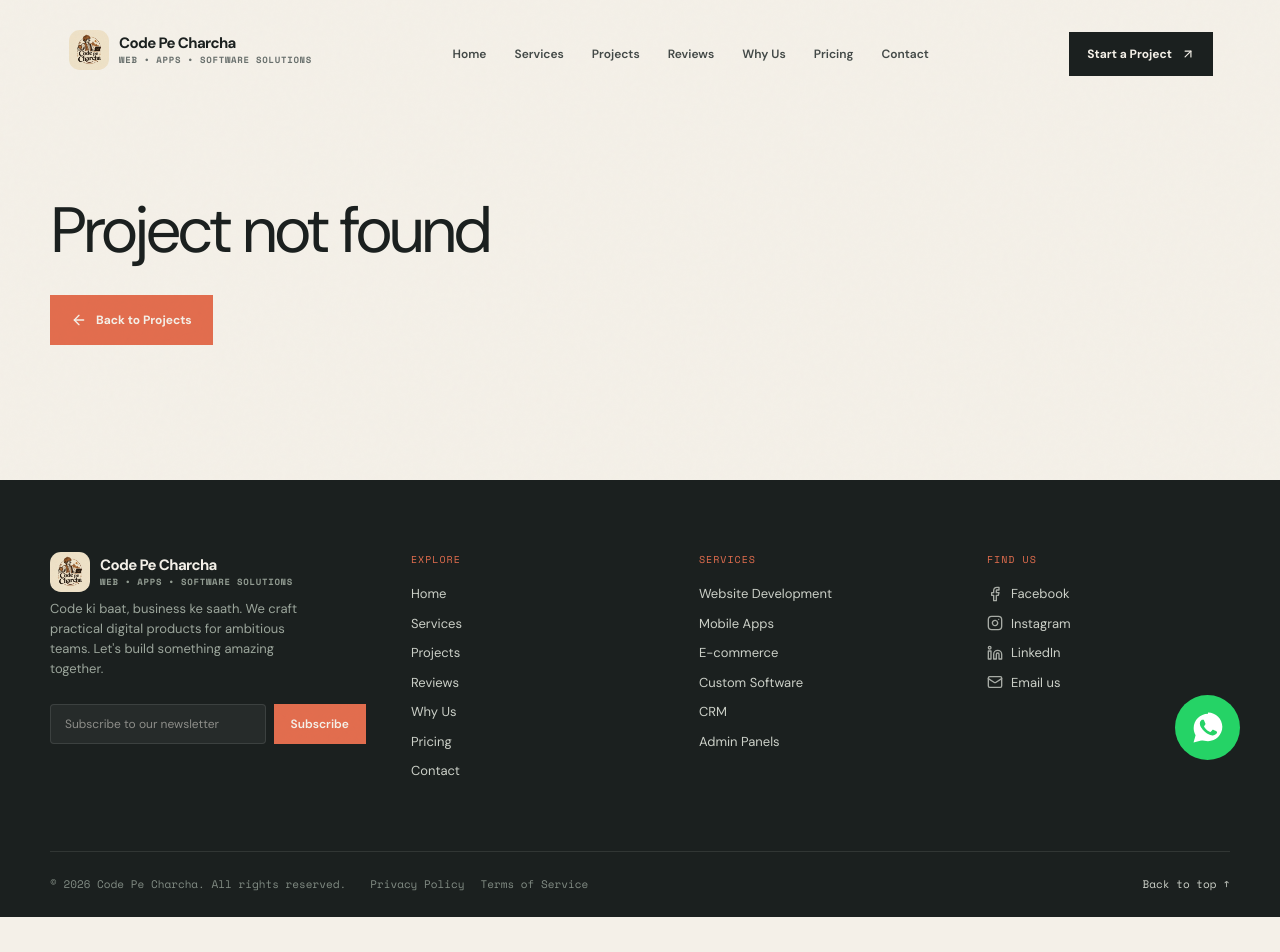
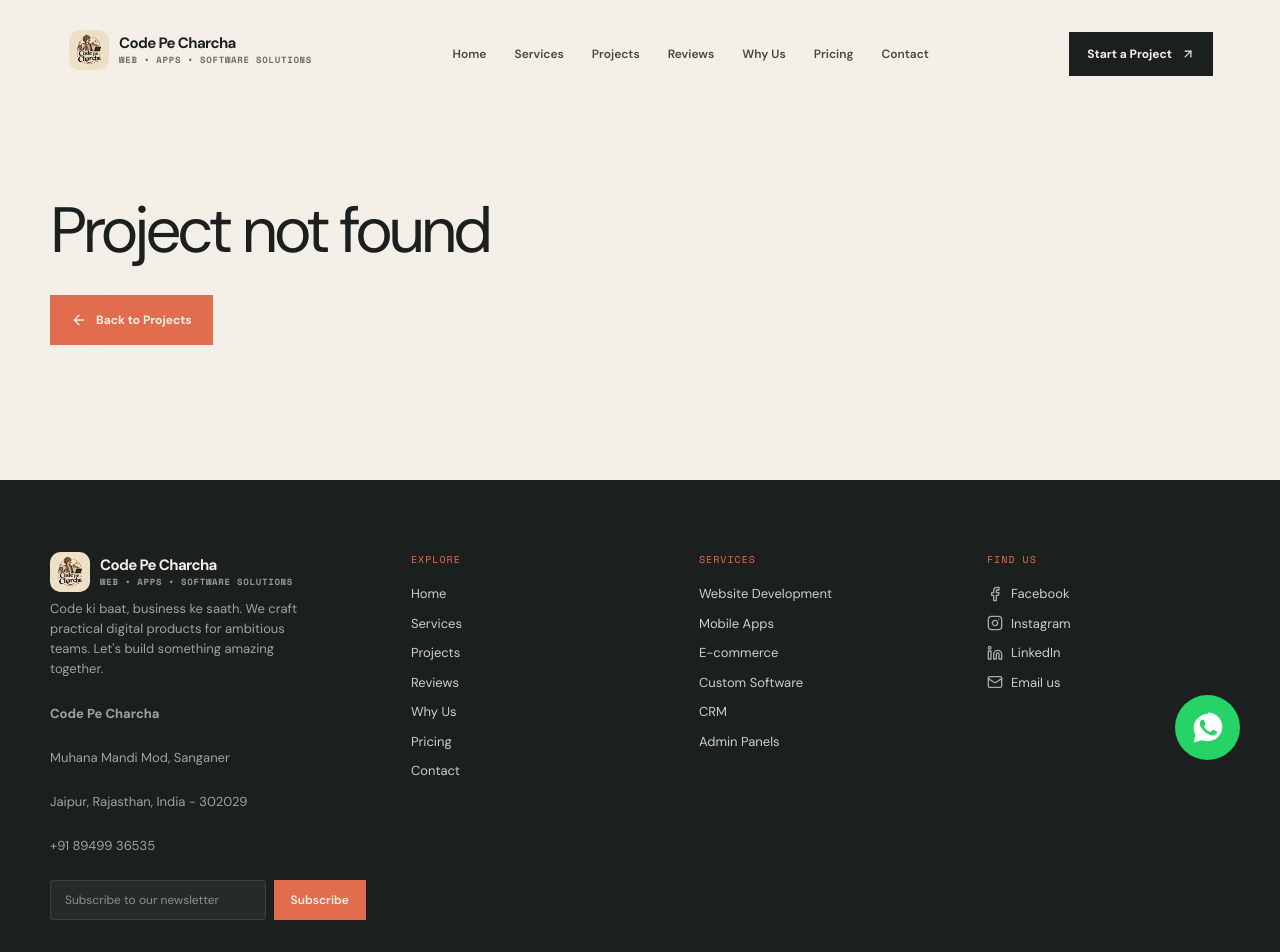
Before and after one commit to Navratan8949/codepecharcha, a Next.js app: page /projects/1 in a window 1280 px wide. Shown: the top 952 px of the page. Before the commit the page ends 917 px from the top, so only its background shows below. Built offline with nearby package versions, Linux system fonts and the light colour scheme.

Commit message:
add omni bit live url link

```diff
--- a/src/app/page.tsx
+++ b/src/app/page.tsx
@@ -902,8 +902,8 @@ function Contact() {
             <div className="contact-detail">
               <MapPin size={18} />
               <div>
-                <small>Based in</small>
-                <span>India · working everywhere</span>
+                <small>Location</small>
+                <span>Jaipur, Rajasthan, India</span>
               </div>
             </div>
           </div>
--- a/src/components/ClientLayout.tsx
+++ b/src/components/ClientLayout.tsx
@@ -181,6 +181,12 @@ function Footer() {
               products for ambitious teams. Let's build something amazing
               together.
             </p>
+            <div className="mt-4 text-sm text-ink/70">
+              <p><strong>Code Pe Charcha</strong></p>
+              <p>Muhana Mandi Mod, Sanganer</p>
+              <p>Jaipur, Rajasthan, India - 302029</p>
+              <p className="mt-2"><a href="tel:+918949936535" className="hover:text-coral transition-colors">+91 89499 36535</a></p>
+            </div>
             <div className="newsletter-box">
               <input
                 type="email"
--- a/src/data/index.tsx
+++ b/src/data/index.tsx
@@ -255,7 +255,7 @@ export const projects: ProjectData[] = [
     name: "OmniBit Tech (Concept)",
     category: "SaaS & Tech",
     copy: "A custom B2B tech solution with a complex dashboard, real-time analytics, and secure data handling.",
-    url: "#projects",
+    url: "https://omni-bite.vercel.app/",
     image: "/omnibit.png",
     type: "website",
     challenge: "As a B2B SaaS platform, OmniBit Tech needed a complex data dashboard that remained intuitive. The main hurdle was processing and visualizing large datasets in real-time without overwhelming the user, requiring a meticulously planned component architecture and state management strategy.",
```
Also changed, not shown: 1 other file (tests, documents, lock files or other folders).
